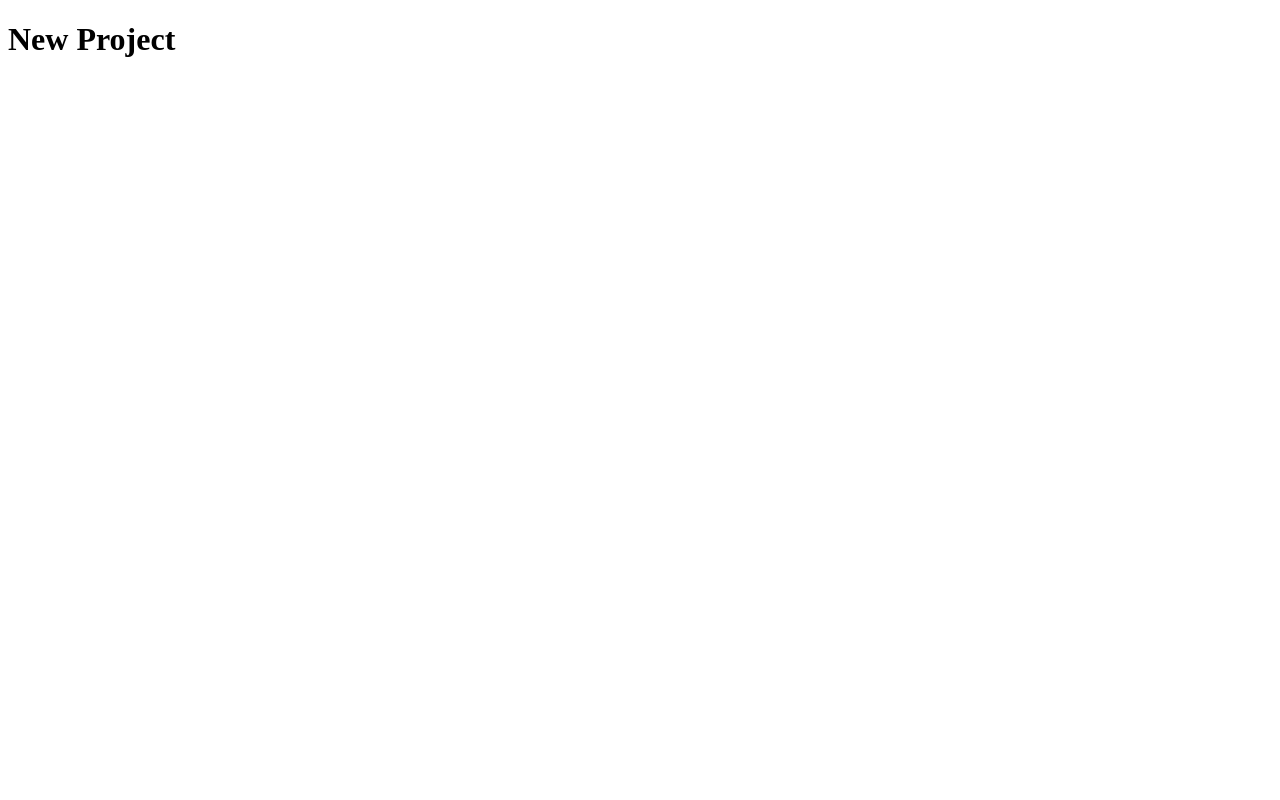
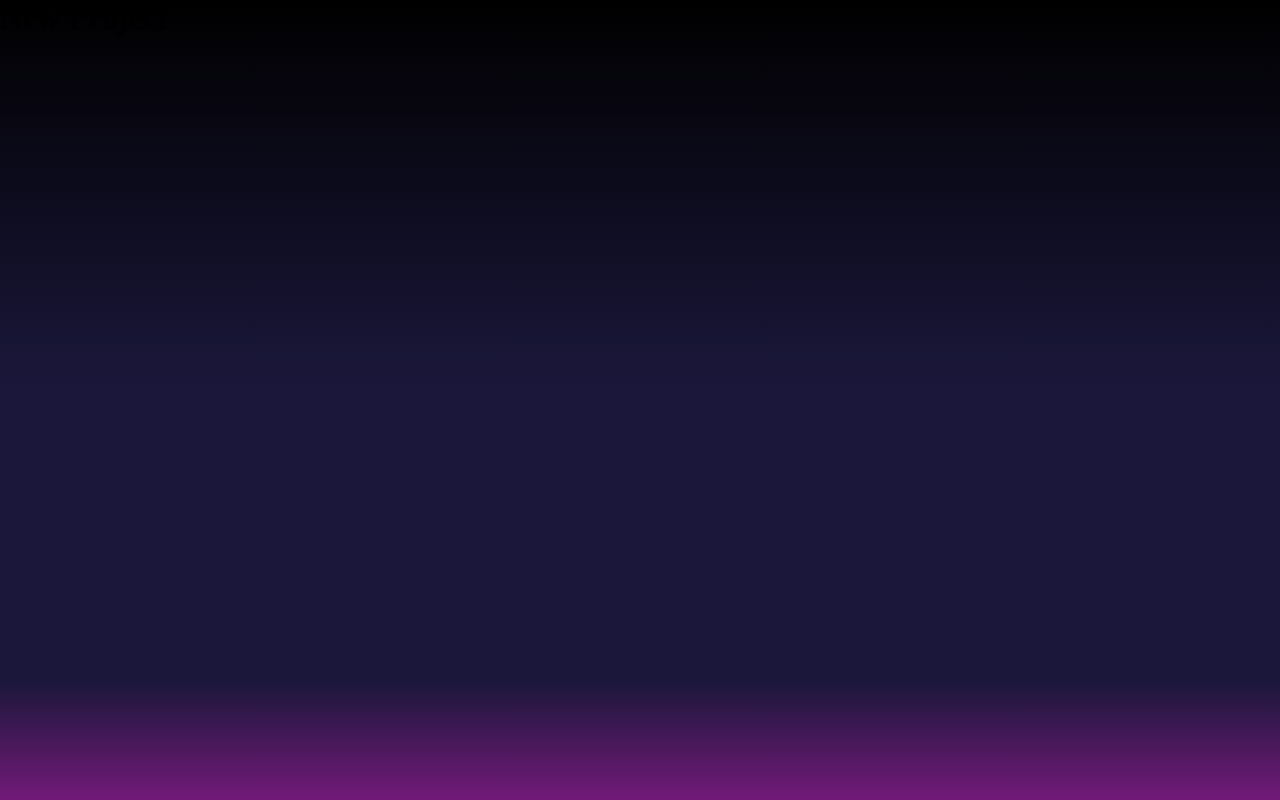
Before and after one commit to ThaynaraLimaa/MoviesTracker, a React (Vite) app: page / in a window 1280 px wide. Built offline with nearby package versions, Linux system fonts and the light colour scheme.

Commit message:
Setting CSS first config

```diff
--- a/src/index.css
+++ b/src/index.css
@@ -0,0 +1,27 @@
+* {
+  margin: 0;
+  padding: 0;
+  box-sizing: border-box;
+}
+
+:root {
+  /* Naturals */
+  --color-white: #FFFFFF;
+  --color-black: #010101;
+  --color-gray: #666D7F;
+
+  /* Primary Colors */
+  --color-blue: #3D50FA;
+  --color-blue-hover: #5B46F7;
+
+  /* Accent Colors */
+  --color-pink: #721A78;
+  --color-danger: #FF4242;
+  --color-success: #5FFF6F;
+}
+
+body {
+  background: rgb(0, 0, 0);
+  background: linear-gradient(180deg, rgba(0, 0, 0, 1) 0%, rgba(26, 23, 58, 1) 48%, rgba(26, 23, 58, 1) 85%, rgba(114, 26, 120, 1) 100%);
+  min-height: 100vh;
+}
```
